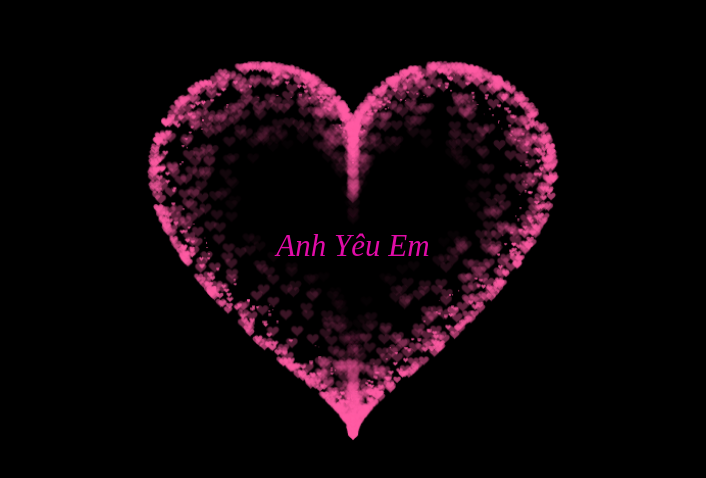
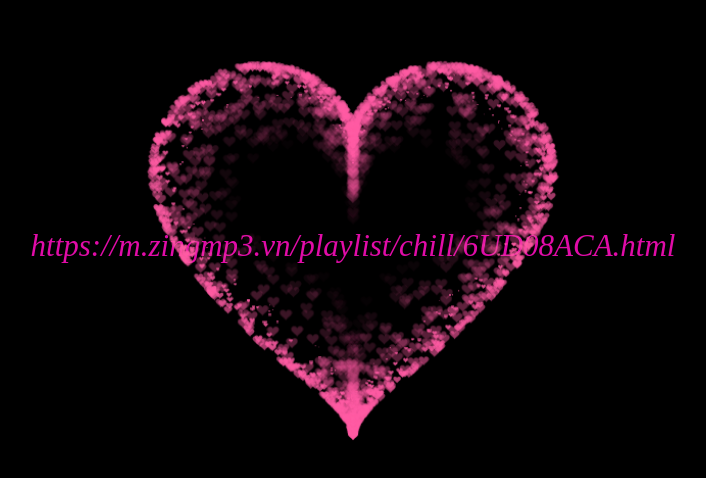
Before and after one commit to Hoai2k1/tym, a plain HTML site: page index.html in a window 1280 px wide. Shown: the part 152-630 px from the top of the page, without its empty margins (287-993 px from the left). Drawn offline with Linux system fonts and the light colour scheme.

Commit message:
Update index.html

```diff
--- a/index.html
+++ b/index.html
@@ -664,7 +664,8 @@ var ParticlePool = (function() {
 
         margin-bottom: 5px;
 
-        text-align: center;">Anh Yêu Em</div>
+        text-align: center;">https://m.zingmp3.vn/playlist/chill/6UD08ACA.html </div>
+
 
  </BODY>
 
```
